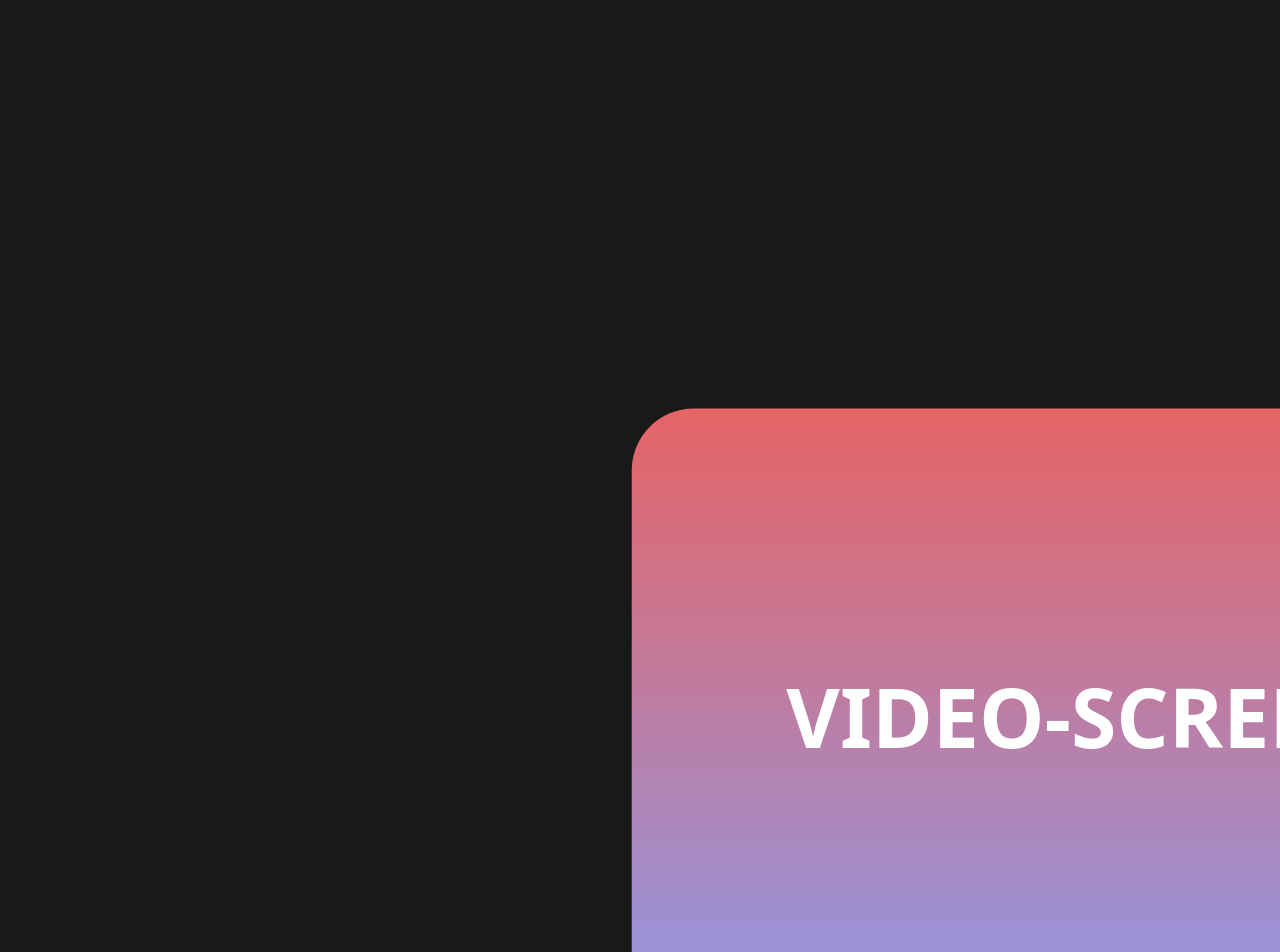
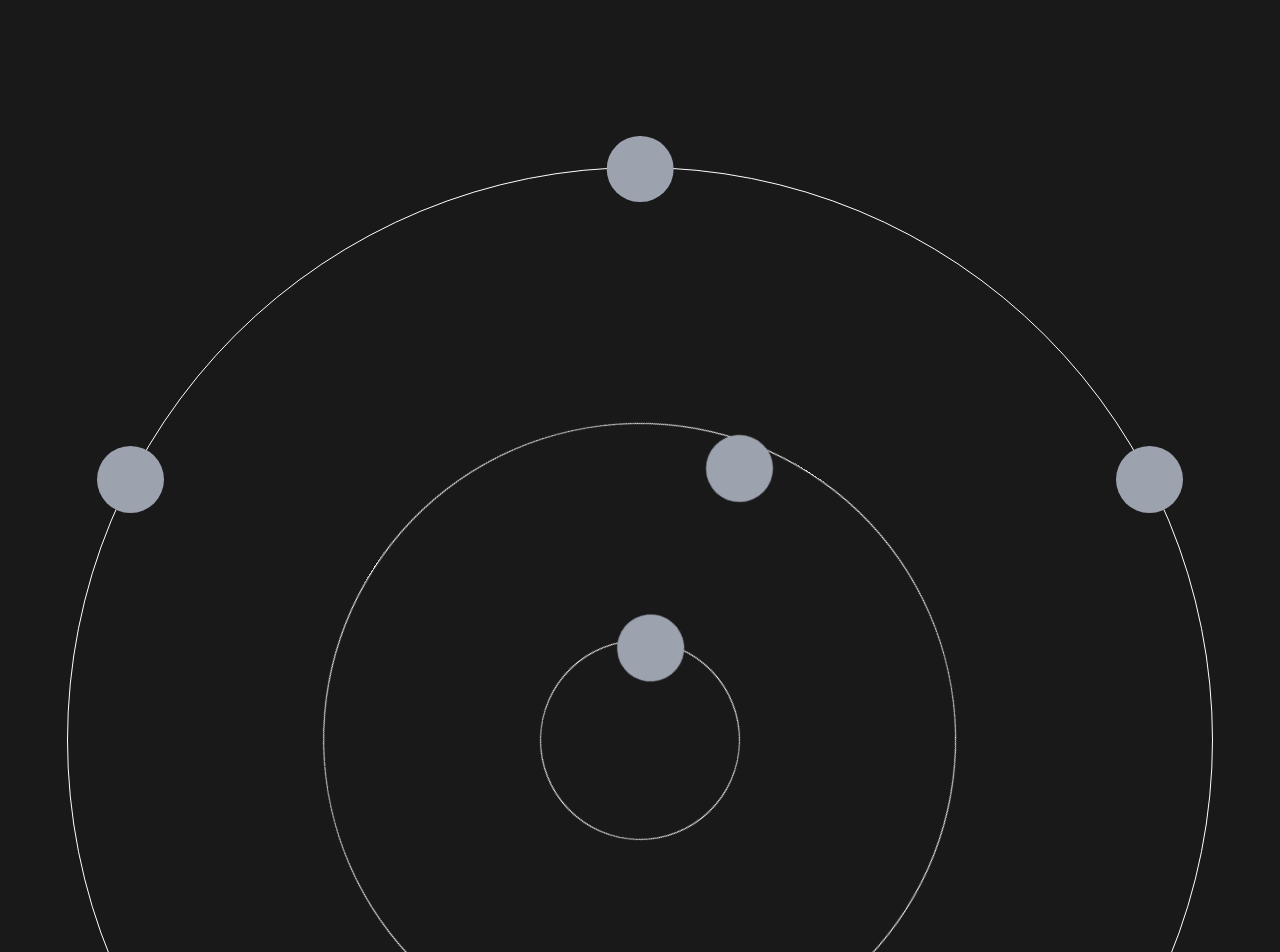
Before and after one commit to HopeFullee/scroll-animation-practice, a React (Create React App) app: page / in a window 1280 px wide. Shown: the part 1280-2232 px from the top of the page. Built offline with nearby package versions, Linux system fonts and the light colour scheme.

Commit message:
design: disc 애니메이션 작업중

```diff
--- a/src/App.tsx
+++ b/src/App.tsx
@@ -1,19 +1,26 @@
 import { SmoothScroll } from './components/shared';
 import QclayAnim from './components/q-clay';
 import ThreeDimensionGrid from './components/three-dimension-grid';
-import { ScrollContainer } from './components/shared/scroll-container';
+import SpinningDisc from './components/spinning-disc';
 
 function App() {
   return (
     <SmoothScroll>
       <div className="relative bg-black/90">
-        <div className="h-[200vh] flex-center">
-          <p className="text-100 font-semibold text-white">TOP</p>
+        <div className="h-[100vh] flex-center bg-black/25">
+          <p className="text-100 font-semibold text-white">VOID SECTION - 1</p>
+        </div>
+        <SpinningDisc />
+        <div className="h-[100vh] flex-center bg-black/25">
+          <p className="text-100 font-semibold text-white">VOID SECTION - 2</p>
         </div>
         <QclayAnim />
+        <div className="h-[100vh] flex-center bg-black/25">
+          <p className="text-100 font-semibold text-white">VOID SECTION - 3</p>
+        </div>
         <ThreeDimensionGrid />
-        <div className="h-[200vh] flex-center">
-          <p className="text-100 font-semibold text-white">BOTTOM</p>
+        <div className="h-[100vh] flex-center bg-black/25">
+          <p className="text-100 font-semibold text-white">VOID SECTION - 4</p>
         </div>
       </div>
     </SmoothScroll>
--- /dev/null
+++ b/src/components/spinning-disc/discs/center-disc/index.tsx
@@ -0,0 +1,18 @@
+import { type MotionValue, motion, useTransform } from 'framer-motion';
+
+interface Props {
+  progress: MotionValue<number>;
+}
+
+export const CenterDisc = ({ progress }: Props) => {
+  const rotate = useTransform(progress, [0, 1], [-60, 60]);
+
+  return (
+    <motion.div
+      style={{ rotate: rotate }}
+      className="w-[calc(950/1920*100vw)] h-[calc(950/1920*100vw)] rounded-full border-white block border-1 absolute"
+    >
+      <span className="block rounded-full translate-x-[220px] h-[calc(100/1920*100vw)] w-[calc(100/1920*100vw)] bg-gray-400" />
+    </motion.div>
+  );
+};
--- /dev/null
+++ b/src/components/spinning-disc/discs/index.ts
@@ -0,0 +1,3 @@
+export { InnerDisc } from './inner-disc';
+export { CenterDisc } from './center-disc';
+export { OuterDisc } from './outer-disc';
--- /dev/null
+++ b/src/components/spinning-disc/discs/inner-disc/index.tsx
@@ -0,0 +1,18 @@
+import { type MotionValue, motion, useTransform } from 'framer-motion';
+
+interface Props {
+  progress: MotionValue<number>;
+}
+
+export const InnerDisc = ({ progress }: Props) => {
+  const rotate = useTransform(progress, [0, 1], [180, 480]);
+
+  return (
+    <motion.div
+      style={{ rotate: rotate }}
+      className="absolute w-[calc(300/1920*100vw)] h-[calc(300/1920*100vw)] rounded-full border-white block border-1"
+    >
+      <span className="block rounded-full h-[calc(100/1920*100vw)] w-[calc(100/1920*100vw)] bg-gray-400" />
+    </motion.div>
+  );
+};
--- /dev/null
+++ b/src/components/spinning-disc/discs/outer-disc/index.tsx
@@ -0,0 +1,20 @@
+import { type MotionValue, motion, useTransform } from 'framer-motion';
+
+interface Props {
+  progress: MotionValue<number>;
+}
+
+export const OuterDisc = ({ progress }: Props) => {
+  const rotate = useTransform(progress, [0, 1], [-60, 360]);
+
+  return (
+    <motion.div
+      style={{ rotate: 0 }}
+      className="w-[calc(1720/1920*100vw)] h-[calc(1720/1920*100vw)] rounded-full border-white block border-1 absolute"
+    >
+      <span className="block absolute rounded-full top-[-2.8%] left-[50%] translate-x-[-50%] h-[calc(100/1920*100vw)] w-[calc(100/1920*100vw)] bg-gray-400" />
+      <span className="block absolute rounded-full left-[2.6%] bottom-[66%] translate-y-[-66%] h-[calc(100/1920*100vw)] w-[calc(100/1920*100vw)] bg-gray-400" />
+      <span className="block absolute rounded-full right-[2.6%] bottom-[66%] translate-y-[-66%] h-[calc(100/1920*100vw)] w-[calc(100/1920*100vw)] bg-gray-400" />
+    </motion.div>
+  );
+};
--- /dev/null
+++ b/src/components/spinning-disc/index.tsx
@@ -0,0 +1,22 @@
+import { useScroll } from 'framer-motion';
+import { useRef } from 'react';
+import { InnerDisc, CenterDisc, OuterDisc } from './discs';
+
+const SpinningDisc = () => {
+  const contentRef = useRef<HTMLDivElement | null>(null);
+  const { scrollYProgress } = useScroll({ target: contentRef, smooth: 100, offset: ['300vh', '-100vh'] });
+
+  console.log(scrollYProgress);
+
+  return (
+    <section ref={contentRef} className="overflow-clip h-[300vh] relative flex-center">
+      <div className="w-full flex-center h-[100vh] sticky top-0 pt-[calc(60/1920*100vw)] ">
+        <InnerDisc progress={scrollYProgress} />
+        <CenterDisc progress={scrollYProgress} />
+        <OuterDisc progress={scrollYProgress} />
+      </div>
+    </section>
+  );
+};
+
+export default SpinningDisc;
--- a/src/components/three-dimension-grid/index.tsx
+++ b/src/components/three-dimension-grid/index.tsx
@@ -1,4 +1,4 @@
-import { motion, useScroll, useTransform, useInView } from 'framer-motion';
+import { motion, useScroll, useTransform } from 'framer-motion';
 import { useRef } from 'react';
 import Item from './item';
 
@@ -8,7 +8,7 @@ const ThreeDimensionGrid = () => {
   const containerZ = useTransform(scrollYProgress, [0, 1], ['0px', '6500px']);
 
   return (
-    <section ref={gridRef} className="pb-[50vh] mt-[50vh] overflow-x-clip">
+    <section ref={gridRef} className="pb-[50vh] overflow-x-clip">
       <div style={{ perspective: '1500px' }} className="relative p-[2rem] flex-center">
         <motion.div
           className="grid grid-cols-8 gap-[2vw] w-full box-border transition-all duration-100 ease-linear"
--- a/src/components/three-dimension-grid/item.tsx
+++ b/src/components/three-dimension-grid/item.tsx
@@ -12,13 +12,14 @@ const Item = ({ scrollYProgress, idx }: Props) => {
   const itemX = useTransform(scrollYProgress, [0, 1], ['0%', getRandomNum(-150, 150).toString() + '%']);
   const itemY = useTransform(scrollYProgress, [0, 1], ['0%', getRandomNum(-300, 300).toString() + '%']);
   const itemRotateX = useTransform(scrollYProgress, [0, 1], [getRandomNum(-65, -25).toString() + 'deg', '0deg']);
-  const itemScale = useTransform(scrollYProgress, [0, 1], [2, 0.5]);
+  const itemScale = useTransform(scrollYProgress, [0, 1], [1.5, 0.5]);
   const itemBrightness = useTransform(scrollYProgress, [0, 0.4], ['0', '1']);
 
   return (
-    <motion.div
-      className="aspect-[1.5] relative overflow-hidden rounded-[8px]"
+    <motion.img
+      src={`/assets/images/grid-3d/${idx}.jpg`}
       style={{
+        scale: itemScale,
         opacity: itemBrightness,
         transformOrigin: '50% 0%',
         translateX: itemX,
@@ -26,16 +27,9 @@ const Item = ({ scrollYProgress, idx }: Props) => {
         rotateX: itemRotateX,
         translateZ: getRandomNum(-5000, -2000),
       }}
-    >
-      <motion.img
-        src={`/assets/images/grid-3d/${idx}.jpg`}
-        style={{
-          scale: itemScale,
-        }}
-        className="object-cover object-center w-full"
-        alt="item"
-      />
-    </motion.div>
+      className="object-cover object-center w-full aspect-[1.5] rounded-[calc(8/1920*100vw)]"
+      alt="item"
+    />
   );
 };
 
```
